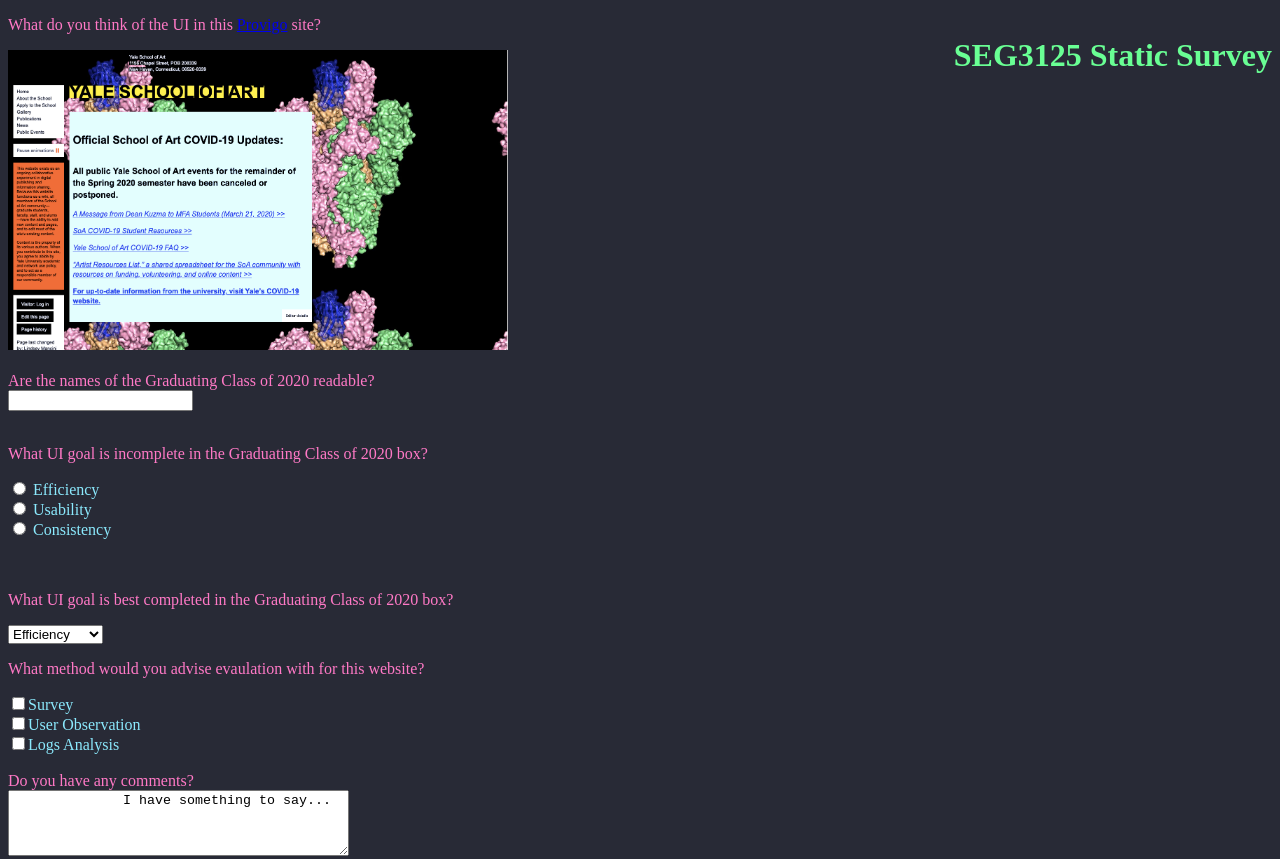
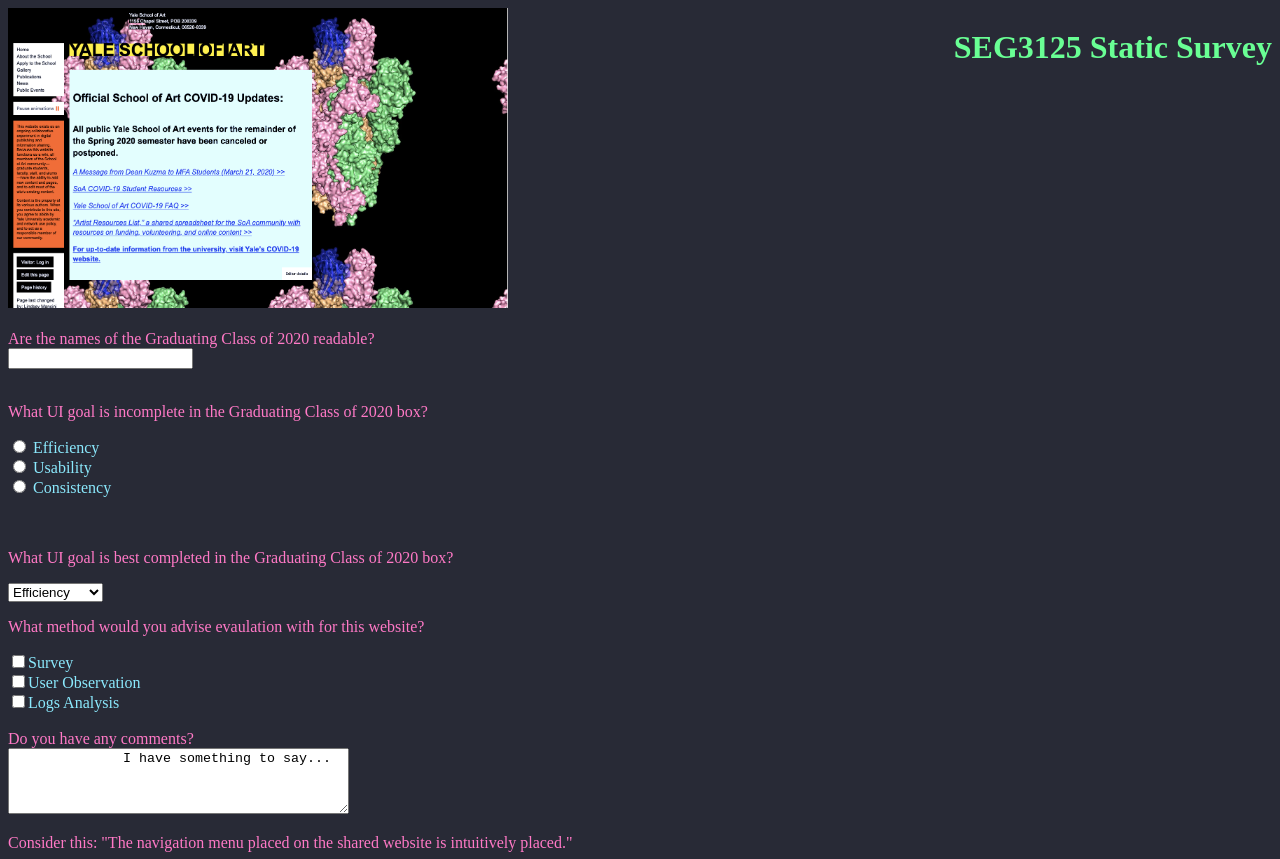
Before and after one commit to nathanseg3125/nathanseg3125.github.io, a plain HTML site: page index.html in a window 1280 px wide. Shown: the top 859 px of the page. Drawn offline with Linux system fonts and the light colour scheme; files whose address does not match are found by name.

Commit message:
Update index.html

```diff
--- a/index.html
+++ b/index.html
@@ -8,10 +8,6 @@
 </head>
 
 <body class="body">
-
-  <div>
-    	<p class="question">What do you think of the UI in this <a href="https://www.art.yale.edu">Provigo</a> site?<p>
-  </div>
     <div>
       <a href="https://www.art.yale.edu">
       <img border="0" alt="Image couldnt load?" src="img/badui.png" width="500" height="300">
```
